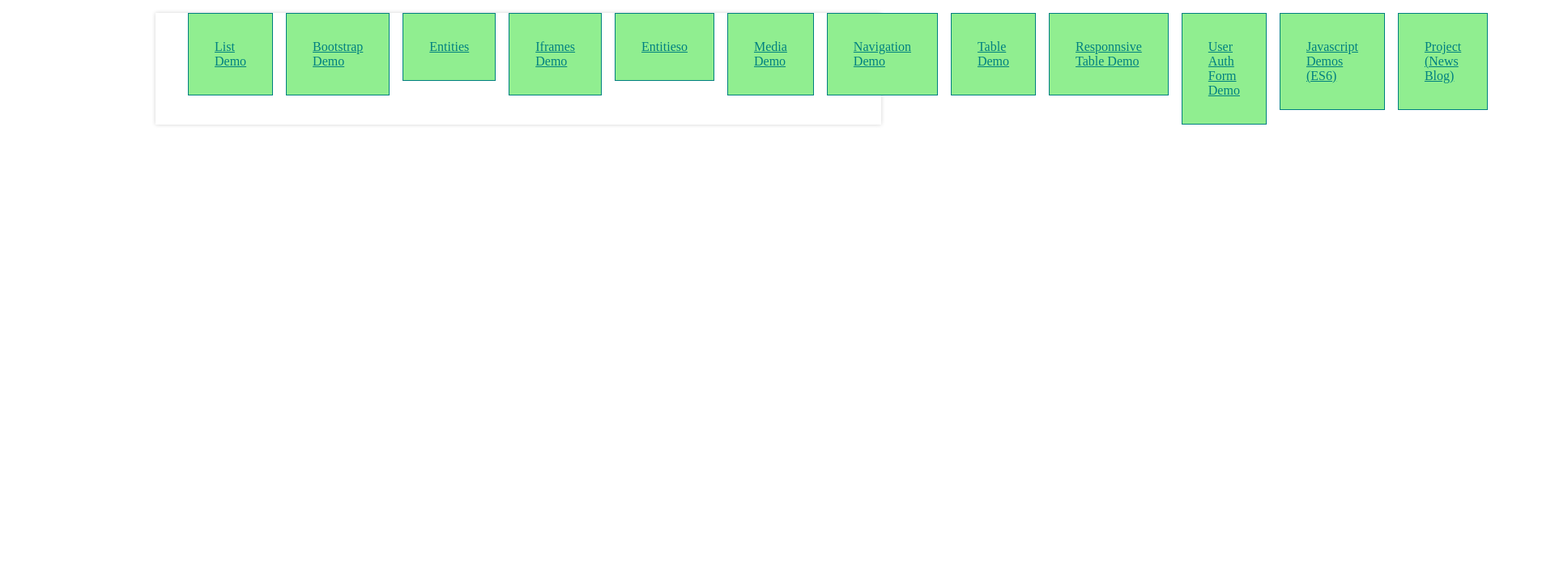
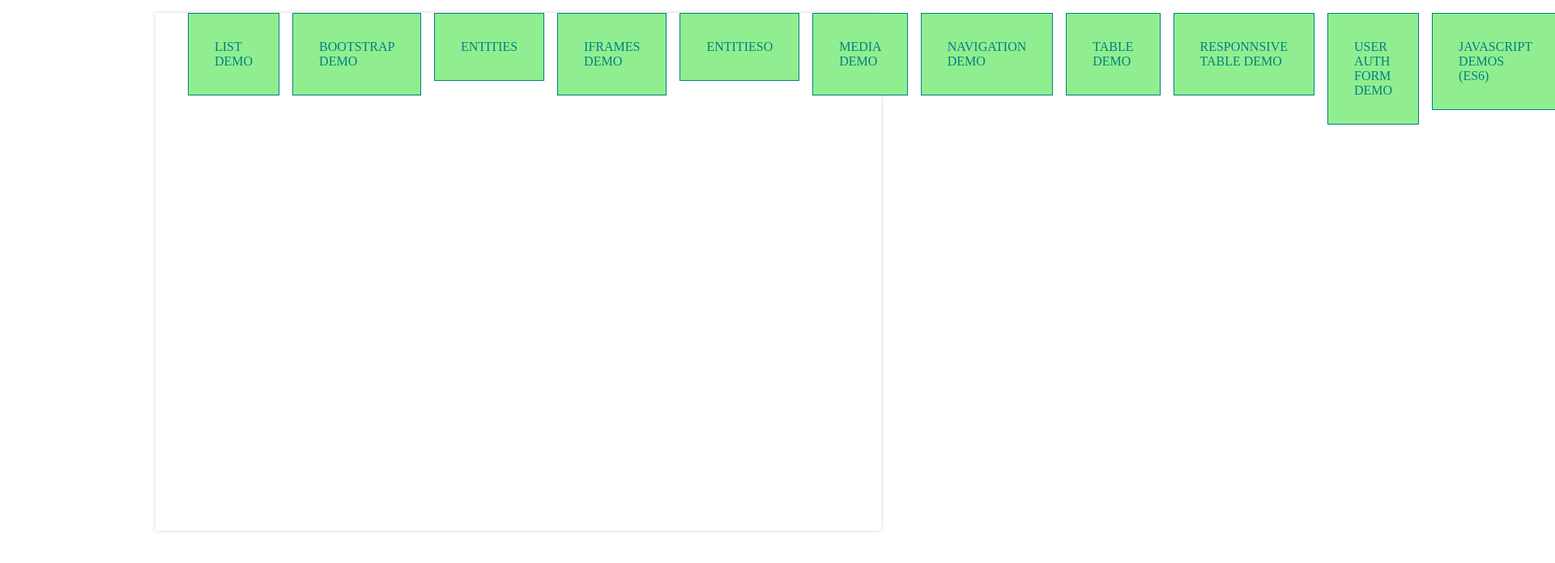
Before and after one commit to imcodes/Web-Dev-Class, a plain HTML site: page index.html in a window 1280 px wide. Shown: the top 696 px of the page at 81% size, 1920 px wide, since content can reach past the window. Drawn offline with Linux system fonts and the light colour scheme.

Commit message:
Update index.html

```diff
--- a/index.html
+++ b/index.html
@@ -10,11 +10,13 @@
         max-width:70vw;
         margin:auto;
         box-shadow:0px 0px 5px lightgray;
+        min-height:80vh;
       }
       nav > ul{
         list-style:none;
         display:flex;
         gap: 1rem;
+        height:100%;
       }
       nav > ul li a{
         padding:2rem;
@@ -22,6 +24,8 @@
         border: 1px solid teal;
         color:teal;
         display:inline-block;
+        text-transform:uppercase;
+        text-decoration:none;
         transition: all .3s ease-in;
       }
       nav > ul li a:hover{
```
